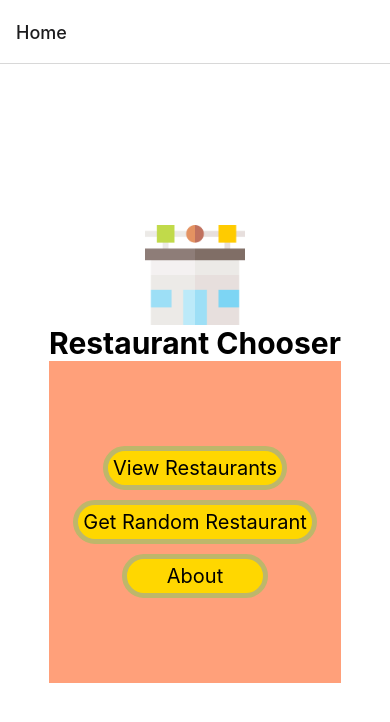
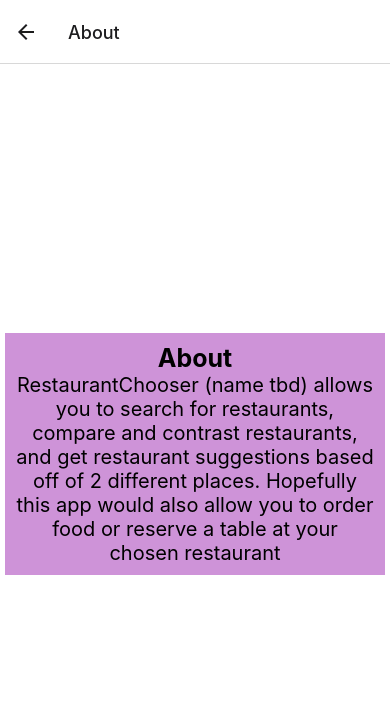
Before and after one commit to jasmynej14/RestaurantChooser, a React Native app: screen /About in a window 390 px wide. Shown: the top 722 px of the page. Built offline with nearby package versions, Linux system fonts and the light colour scheme.

Commit message:
about screen

```diff
--- a/App.js
+++ b/App.js
@@ -4,6 +4,7 @@ import { NavigationContainer } from '@react-navigation/native';
 import { createNativeStackNavigator } from '@react-navigation/native-stack';
 import HomeScreen from './screens/HomeScreen';
 import SearchScreen from './screens/SearchScreen';
+import AboutScreen from './screens/AboutScreen';
 const Stack = createNativeStackNavigator();
 export default function App() {
   return (
@@ -11,6 +12,7 @@ export default function App() {
         <Stack.Navigator>
           <Stack.Screen name="Home" component={HomeScreen}/>
           <Stack.Screen name="Search" component={SearchScreen}/>
+          <Stack.Screen name="About" component={AboutScreen}/>
         </Stack.Navigator>
     </NavigationContainer>
   );
--- a/components/Restaurant.js
+++ b/components/Restaurant.js
@@ -10,9 +10,7 @@ export default function Restaurant({restaurant}){
                 <Image style={styles.icon} source={require('../assets/004-table.png')}/>
             </View>
 
-            <TouchableOpacity style={styles.button}>
-                <Text style={{textAlign:"center"}}>View More</Text>
-            </TouchableOpacity>
+            <Button title="View More"/>
         </View>
     )
 }
--- /dev/null
+++ b/screens/AboutScreen.js
@@ -0,0 +1,34 @@
+import React from 'react';
+import {View,Text,StyleSheet} from'react-native'
+
+export default function AboutScreen(){
+    return(
+        <View style={styles.container}>
+            <View style={styles.box}>
+            <Text style={{fontWeight:"bold",fontSize:25}}>About</Text>
+            <Text style={{textAlign:"center",fontSize:20}}>RestaurantChooser (name tbd) allows you
+                to search for restaurants, compare and contrast restaurants,
+                and get restaurant suggestions based off of 2 different places.
+                Hopefully this app would also allow you to order food or reserve a table
+                at your chosen restaurant
+            </Text>
+            </View>
+
+        </View>
+    )
+}
+
+const styles = StyleSheet.create({
+    container:{
+        backgroundColor:"#fff",
+        flex:1,
+        alignItems:"center",
+        justifyContent:"center",
+        padding:5
+    },
+    box:{
+        backgroundColor:"#CE93D8",
+        alignItems:"center",
+        padding:10
+    }
+})
--- a/screens/HomeScreen.js
+++ b/screens/HomeScreen.js
@@ -13,12 +13,7 @@ export default function HomeScreen({ navigation }){
                         <Text style={homeStyles.navText}>View Restaurants</Text>
                     </View>
                 </TouchableOpacity>
-                <TouchableOpacity style={homeStyles.navItem}>
-                    <View >
-                        <Text style={homeStyles.navText}>Get Random Restaurant</Text>
-                    </View>
-                </TouchableOpacity>
-                <TouchableOpacity style={homeStyles.navItem}>
+                <TouchableOpacity style={homeStyles.navItem} onPress={() => navigation.navigate('About')}>
                     <View >
                         <Text style={homeStyles.navText}>About</Text>
                     </View>
```
